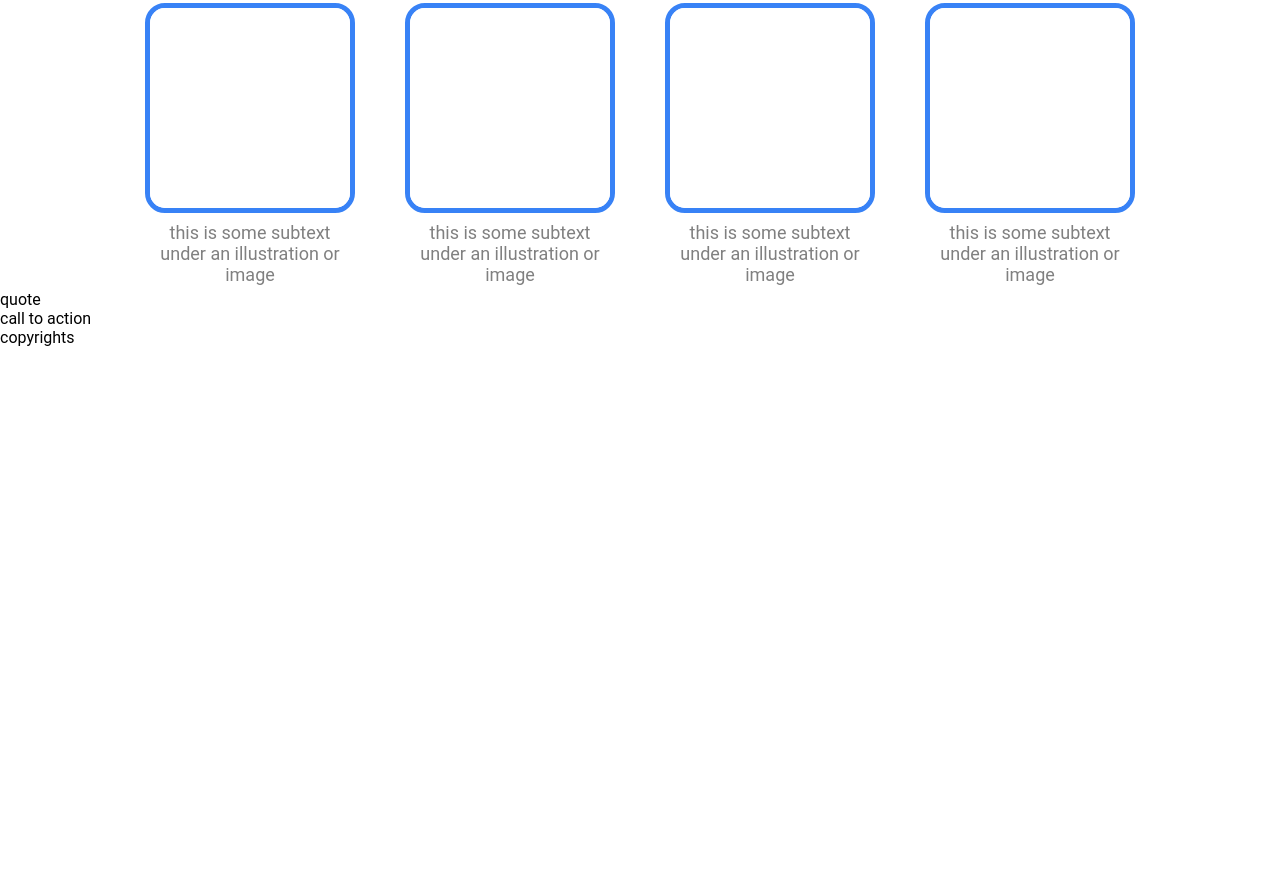
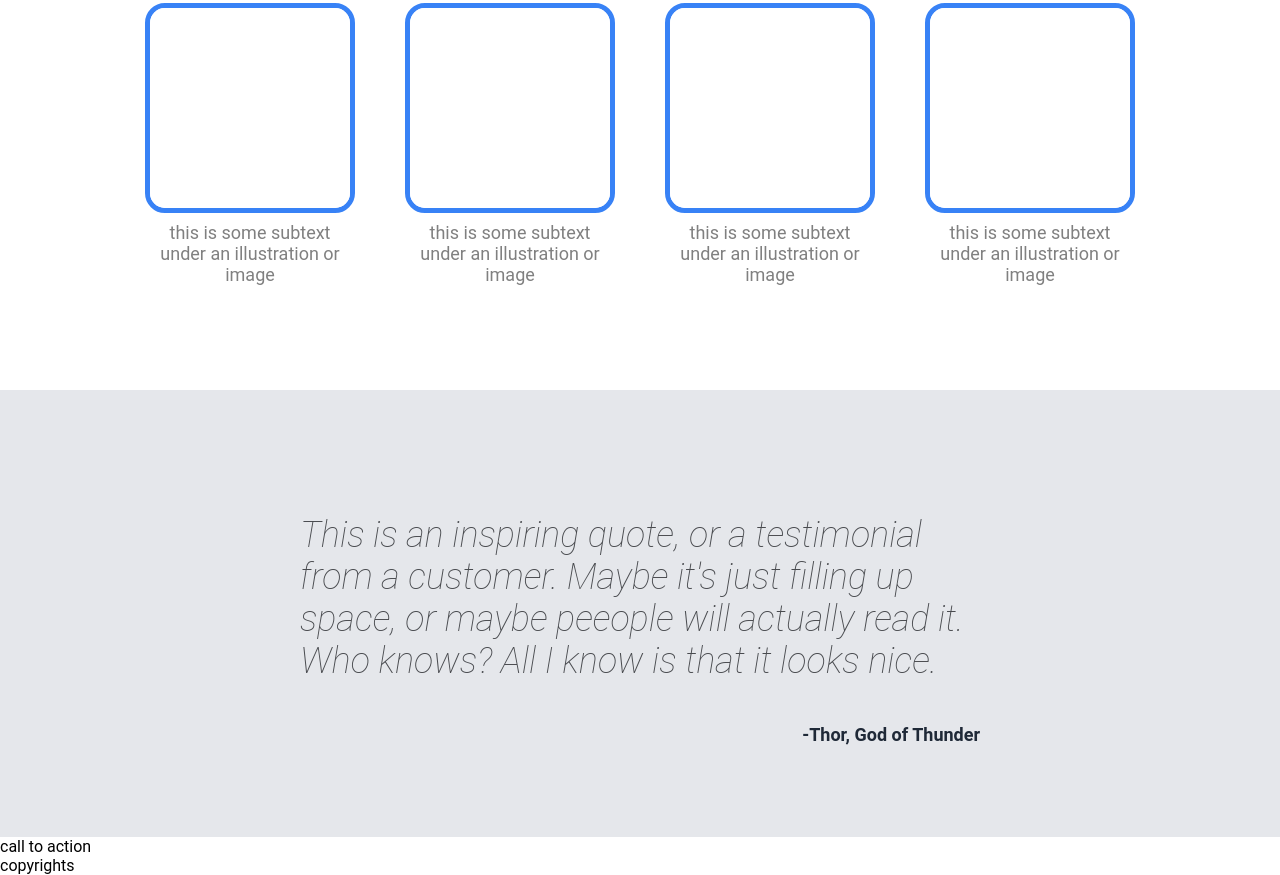
Before and after one commit to RiverWhite00189/landing-page, a plain HTML site: page index.html in a window 1280 px wide. Shown: the part 695-1570 px from the top of the page. Before the commit the page ends 1042 px from the top, so only its background shows below. Drawn offline with Linux system fonts and the light colour scheme.

Commit message:
quote section

```diff
--- a/index.html
+++ b/index.html
@@ -45,7 +45,11 @@
     </div>
 
     <div class="quote">
-        quote
+        <div class="quote-text">
+            <h1 class="text">This is an inspiring quote, or a testimonial from a customer. Maybe it's just filling up space, or maybe peeople will actually read it. Who knows? All I know is that it looks nice.</h1>
+            <p class="caption">-Thor, God of Thunder</p>
+        </div>
+
     </div>
 
     <div class="action">
--- a/style.css
+++ b/style.css
@@ -80,6 +80,7 @@ a {
 .gallery {
     display: flex;
     flex-direction: column;
+    margin-bottom: 100px;
 }
 
 .gallery .head {
@@ -110,3 +111,30 @@ a {
     color: gray;
     margin: 5px;
 }
+
+.quote {
+    display: flex;
+    background-color: #E5E7EB;
+    padding: 100px 300px;
+
+    padding-bottom: 74px;
+}
+
+.quote .quote-text {
+    display: flex;
+    flex-direction: column;
+}
+
+.quote .quote-text .text {
+    font-size: 36px;
+    font-weight: lighter;
+    color: #494b4f;
+    font-style: italic;
+}
+
+.quote .quote-text .caption {
+    font-size: 18px;
+    font-weight: bolder;
+    color: #1F2937;
+    text-align: right;
+}
```
